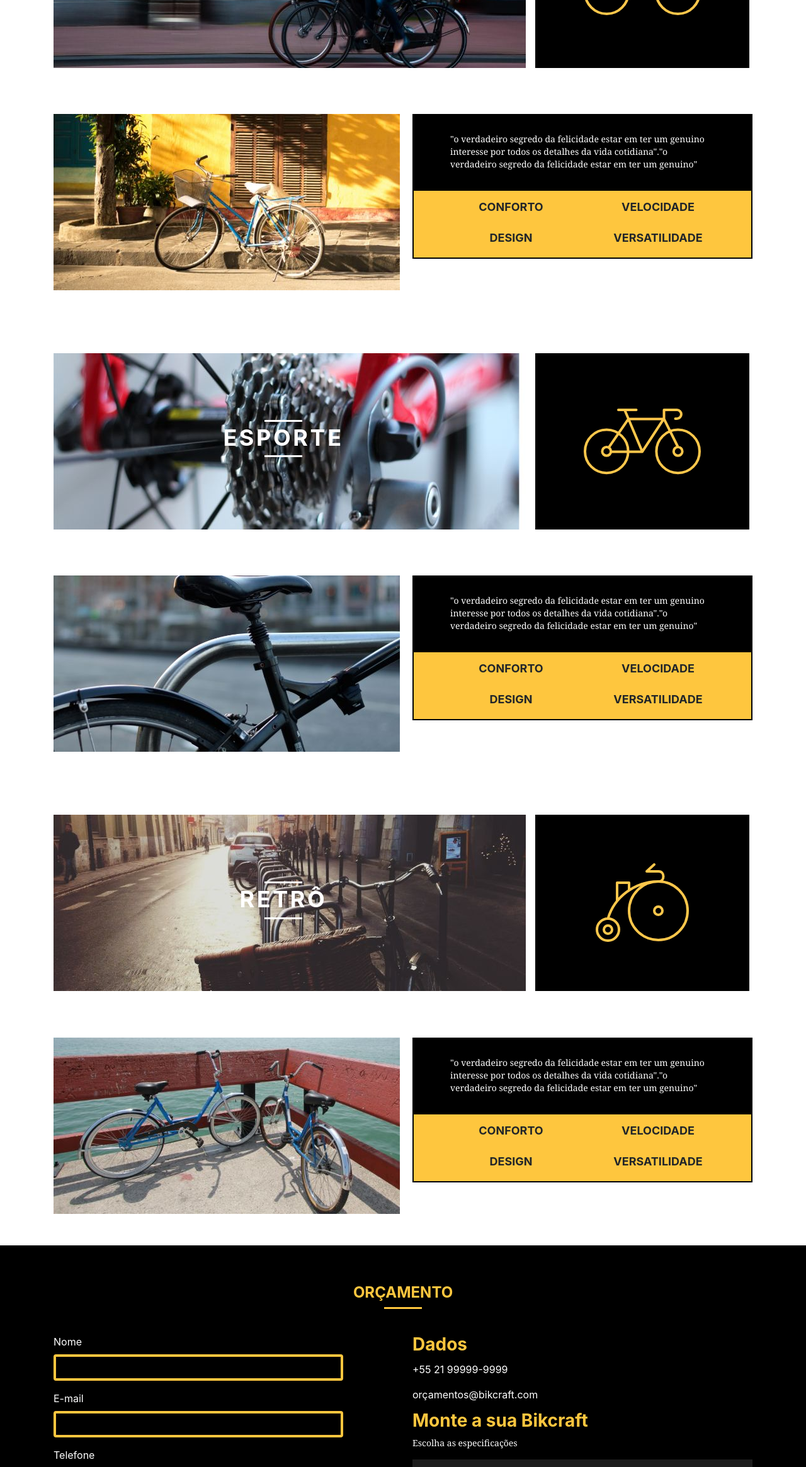
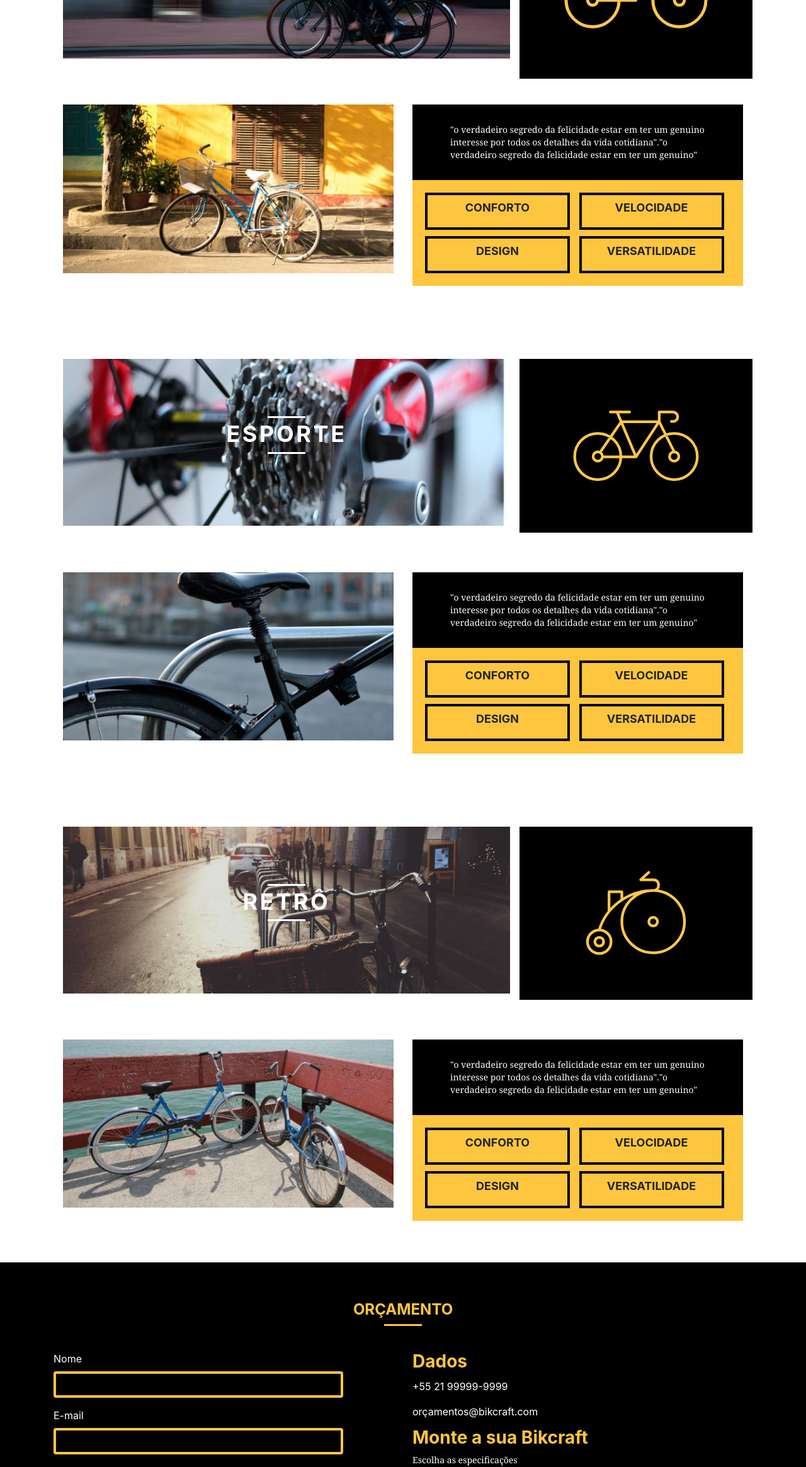
Before and after one commit to DanVilela/Site-Bikcraft, a plain HTML site: page produtos.html in a window 1280 px wide. Shown: the part 470-2800 px from the top of the page at 63% size. Drawn offline with nearby package versions, Linux system fonts and the light colour scheme.

Commit message:
Melhoria nas páginas

```diff
--- a/css/style.css
+++ b/css/style.css
@@ -13,6 +13,7 @@ p {
 
 
   /* HEADER */
+
 
 .navbar {
     background-color: #FEC63E;
@@ -30,7 +31,6 @@ p {
 .nav-link:hover {
     color: #ffffff;
 }
-
 
 
  /* QUOTE */
@@ -357,7 +357,7 @@ footer {
 
 
 
-/*SOBRE*/
+/*==============================SOBRE====================================*/
 
 .missao-sobre {
     padding-top: 30px;
@@ -413,7 +413,8 @@ footer {
  }
 
 
-/*PRODUTOS*/
+
+/*==============================PRODUTOS====================================*/
 
 .produtos-bg {
     background: url("../img/intro/bg-produtos.jpg") no-repeat center ;
@@ -445,13 +446,17 @@ footer {
     margin: 6px auto 4px auto;
 }
 
+.icone-produtos{
+    background: #000;
+    height: 100%;
+}
 
 .icone-produtos img {
-    display: block;
-    margin: auto;
-    padding: 70px;
-    background: #000;
+    width: 100%;
+    padding: 63px;
+
 }
+
 
 .descricao-produto p {
     background: #000;
@@ -463,8 +468,8 @@ footer {
 .descricao-produto ul {
     background-color: #FEC63E;
     list-style: none;
-    height: 110px;
-    border: 2px solid #000;
+    padding: 15px;
+
 
 }
 
@@ -473,12 +478,13 @@ footer {
     font-size: 18px;
     line-height: 20px;
     font-weight: bold;
-    width: 229px;
-    height: 49px;
+    width: 230px;
+    height: 59px;
     text-align: center;
-    padding-top: 16px;
-    margin: 0;
+    padding: 10px 0;
+    margin: 5px;
     display: inline-block;
+    border: 4px solid black;
 }
 
 
@@ -561,7 +567,8 @@ footer {
 
 
 
-/*PORTIFOLIO*/
+
+/*==============================PORTIFÓLIO====================================*/
 
 .portifolio-bg {
     background: url("../img/intro/bg-portifolio.jpg") no-repeat center ;
@@ -590,7 +597,8 @@ footer {
 }
 
 
-/*CONTATO*/
+
+/*==============================CONTATO====================================*/
 
 .contato-bg {
     background: url("../img/intro/bg-contato.jpg") no-repeat center ;
--- a/produtos.html
+++ b/produtos.html
@@ -11,6 +11,7 @@
     <link rel="stylesheet" href="css/normalize.css">
     <link rel="stylesheet" href="grid">
     <link rel="stylesheet" href="css/style.css">
+    <link rel="stylesheet" href="./css/media.css" media="screen and (color)" />
     <link rel="stylesheet" href="https://cdn.jsdelivr.net/npm/bootstrap@4.5.3/dist/css/bootstrap.min.css"
         integrity="sha384-TX8t27EcRE3e/ihU7zmQxVncDAy5uIKz4rEkgIXeMed4M0jlfIDPvg6uqKI2xXr2" crossorigin="anonymous">
 </head>
@@ -20,21 +21,19 @@
 <!----- HEADER ----->
 
 <header>
-    <nav class="navbar navbar-expand-lg">
+    <nav class="navbar navbar-expand-lg navegacao">
       <div class="container">
-            <div class="logo">
-                <a class="navbar-brand" href="index.html">
-                    <img src="img/bikcraft_logo.svg" alt="Bikcraft">
+        <a href="index.html" class="navbar-brand">
+          <img src="img/bikcraft_logo.svg">
         </a>
-                <button class="navbar-toggler" type="button" data-toggle="collapse"
-                    data-target="#navbarSupportedContent" aria-controls="navbarSupportedContent" aria-expanded="false"
-                    aria-label="Toggle navigation">
-                    <span class="navbar-toggler-icon"></span>
+        <button class="navbar-toggler btn-menu" type="button" data-toggle="collapse" data-target="#barra-navegacao" aria-controls="barra-navegacao" aria-expanded="false" aria-label="Menu Colapso">
+           <span class="navbar-toggler-icon text-light btn-menu">
+            <img src="img/menu-hamburguer.svg" class="menu-hamburguer "></i>
+           </span>
          </button>
-            </div>
 
-            <div class="collapse navbar-collapse justify-content-end menu" id="navbarSupportedContent">
-                <ul class="nav navbar-nav">
+        <div id="barra-navegacao" class="collapse navbar-collapse">
+          <ul class="navbar-nav ml-auto text-light nav-menu">
             <li class="nav-item active"><a class="nav-link" href="sobre.html">Sobre</a></li>
             <li class="nav-item"><a class="nav-link" href="produtos.html">Produtos</a></li>
             <li class="nav-item"><a class="nav-link" href="portifolio.html">Portifólio</a></li>
@@ -44,6 +43,7 @@
       </div>
     </nav>
   </header>
+
 
 <!----- BODY ----->
 
@@ -58,99 +58,34 @@
 
 <section>
     <div class="container ">
-        <div class="row produtos-container">
+        <div class="produtos-container">
+            <div class="col-md-12">
+                <div class="row">
 
-            <div class="col-md-8 img-produto1">
-                <img src="img/produtos/bike-passeio1.jpg" alt="Equipe bikcraft">
+                <div class="col-md-8  img-produto1">
+                    <img class="img-responsive img-fluid" src="img/produtos/bike-passeio1.jpg" alt="Equipe bikcraft">
                     <h2>Passeio</h2>
                 </div>
 
-
-
-
-            <div class="col-md-4 icone-produtos img-produto1">
-                <img src="img/produtos/passeio.svg" alt="Equipe bikcraft">
+                <div class="col-md-4 icone-produtos p-0">
+                    <img class="img-responsive img-fluid img-icone" src="img/produtos/passeio.svg" alt="Equipe bikcraft">
+                </div>
+            </div>
             </div>
 
-
+            <div class="col-md-12">
+                <div class="row">
                 <div class="col-md-6">
-                <img src="img/produtos/bike-passeio2.jpg" alt="Equipe bikcraft">
+                    <img class="img-responsive img-fluid " src="img/produtos/bike-passeio2.jpg" alt="Equipe bikcraft">
 
                 </div>
 
                 <div class="col-md-6 descricao-produto">
-                <p>"o verdadeiro segredo da felicidade estar em ter um genuino interesse por todos os detalhes da vida
+                    <p>"o verdadeiro segredo da felicidade estar em ter um genuino interesse por todos os detalhes da
+                        vida
                         cotidiana"."o verdadeiro segredo da felicidade estar em ter um genuino"</p>
 
-                <ul class="descricao-produto-ul">
-                    <li>Conforto</li>
-                    <li>Velocidade</li>
-                    <li>Design</li>
-                    <li>Versatilidade</li>
-                </ul>
-
-            </div>
-        </div>
-
-        <div class="row produtos-container">
-
-            <div class="col-md-8 img-produto1">
-                <img src="img/produtos/bike-esporte1.jpg" alt="Equipe bikcraft">
-                <h2>Esporte</h2>
-            </div>
-
-
-
-
-            <div class="col-md-4 icone-produtos img-produto1">
-                <img src="img/produtos/esporte.svg" alt="Equipe bikcraft">
-            </div>
-
-
-            <div class="col-md-6">
-                <img src="img/produtos/bike-esporte2.jpg" alt="Equipe bikcraft">
-
-            </div>
-
-            <div class="col-md-6 descricao-produto">
-                <p>"o verdadeiro segredo da felicidade estar em ter um genuino interesse por todos os detalhes da vida
-                    cotidiana"."o verdadeiro segredo da felicidade estar em ter um genuino"</p>
-
-                <ul class="descricao-produto-ul">
-                    <li>Conforto</li>
-                    <li>Velocidade</li>
-                    <li>Design</li>
-                    <li>Versatilidade</li>
-                </ul>
-
-            </div>
-        </div>
-
-        <div class="row produtos-container">
-
-            <div class="col-md-8 img-produto1">
-                <img src="img/produtos/bike-retro1.jpg" alt="Equipe bikcraft">
-                <h2>Retrô</h2>
-            </div>
-
-
-
-
-            <div class="col-md-4 icone-produtos img-produto1">
-                <img src="img/produtos/retro.svg" alt="Equipe bikcraft">
-            </div>
-
-
-            <div class="col-md-6">
-                <img src="img/produtos/bike-retro2.jpg" alt="Equipe bikcraft">
-
-            </div>
-
-            <div class="col-md-6 descricao-produto">
-                <p>"o verdadeiro segredo da felicidade estar em ter um genuino interesse por todos os detalhes da vida
-                    cotidiana"."o verdadeiro segredo da felicidade estar em ter um genuino"</p>
-
-                <ul class="descricao-produto-ul">
+                    <ul class="descricao-produto">
                         <li>Conforto</li>
                         <li>Velocidade</li>
                         <li>Design</li>
@@ -160,6 +95,87 @@
                 </div>
             </div>
         </div>
+        </div>
+
+        <div class="produtos-container">
+            <div class="col-md-12">
+                <div class="row">
+
+                <div class="col-md-8  img-produto1">
+                    <img class="img-responsive img-fluid" src="img/produtos/bike-esporte1.jpg" alt="Equipe bikcraft">
+                    <h2>Esporte</h2>
+                </div>
+
+                <div class="col-md-4 icone-produtos">
+                    <img class="img-responsive img-fluid img-icone" src="img/produtos/esporte.svg" alt="Equipe bikcraft">
+                </div>
+            </div>
+            </div>
+
+            <div class="col-md-12">
+                <div class="row">
+                <div class="col-md-6">
+                    <img class="img-responsive img-fluid" src="img/produtos/bike-esporte2.jpg" alt="Equipe bikcraft">
+
+                </div>
+
+                <div class="col-md-6 descricao-produto">
+                    <p>"o verdadeiro segredo da felicidade estar em ter um genuino interesse por todos os detalhes da
+                        vida
+                        cotidiana"."o verdadeiro segredo da felicidade estar em ter um genuino"</p>
+
+                    <ul class="descricao-produto">
+                        <li>Conforto</li>
+                        <li>Velocidade</li>
+                        <li>Design</li>
+                        <li>Versatilidade</li>
+                    </ul>
+
+                </div>
+            </div>
+        </div>
+        </div>
+
+        <div class="produtos-container">
+            <div class="col-md-12">
+                <div class="row">
+
+                <div class="col-md-8  img-produto1">
+                    <img class="img-responsive img-fluid" src="img/produtos/bike-retro1.jpg" alt="Equipe bikcraft">
+                    <h2>Retrô</h2>
+                </div>
+
+                <div class="col-md-4 icone-produtos">
+                    <img class="img-responsive img-fluid img-icone" src="img/produtos/retro.svg" alt="Equipe bikcraft">
+                </div>
+            </div>
+            </div>
+
+            <div class="col-md-12">
+                <div class="row">
+                <div class="col-md-6">
+                    <img class="img-responsive img-fluid" src="img/produtos/bike-retro2.jpg" alt="Equipe bikcraft">
+
+                </div>
+
+                <div class="col-md-6 descricao-produto">
+                    <p>"o verdadeiro segredo da felicidade estar em ter um genuino interesse por todos os detalhes da
+                        vida
+                        cotidiana"."o verdadeiro segredo da felicidade estar em ter um genuino"</p>
+
+                    <ul class="descricao-produto">
+                        <li>Conforto</li>
+                        <li>Velocidade</li>
+                        <li>Design</li>
+                        <li>Versatilidade</li>
+                    </ul>
+
+                </div>
+            </div>
+        </div>
+        </div>
+
+
 </section>
 
 
@@ -235,7 +251,7 @@
     <div class="container rodape">
         <div class="row">
 
-            <div class="col-md-5">
+            <div class="col-md-4">
                 <h3>Nossa História</h3>
                 <p>"Quando iniciamos a Bikcraft queriamos apenas um produto que adoraríamos utilizar. Eramos apaixonados
                     por
@@ -244,9 +260,9 @@
                     casa."</p>
             </div>
 
-            <div class="col-md-3">
+            <div class="col-md-4 contato-footer">
                 <h3>Contato</h3>
-                <ul class="nav">
+                <ul class="nav ">
                     <li>- +55 (21) 99999-9999</li>
                     <li>- contato@bikecraft.com</li>
                     <li>- Vargem Pequena, RJ</li>
@@ -276,6 +292,9 @@
 
 </footer>
 
+
+</footer>
+
 <!--  JavaScript -->
 <script src="https://code.jquery.com/jquery-3.5.1.slim.min.js"
     integrity="sha384-DfXdz2htPH0lsSSs5nCTpuj/zy4C+OGpamoFVy38MVBnE+IbbVYUew+OrCXaRkfj"
```
Also changed, not shown: contato.html (+22 -27 lines), portifolio.html (+24 -28 lines), sobre.html (+16 -15 lines), img/menu-hamburguer.svg (added). Lines whose indentation alone changed are shown as unchanged.
